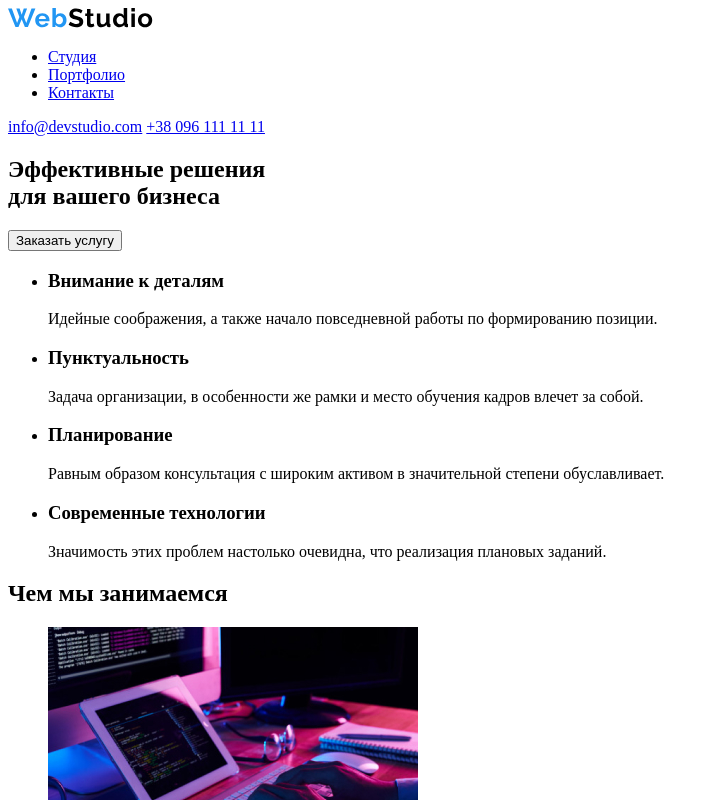
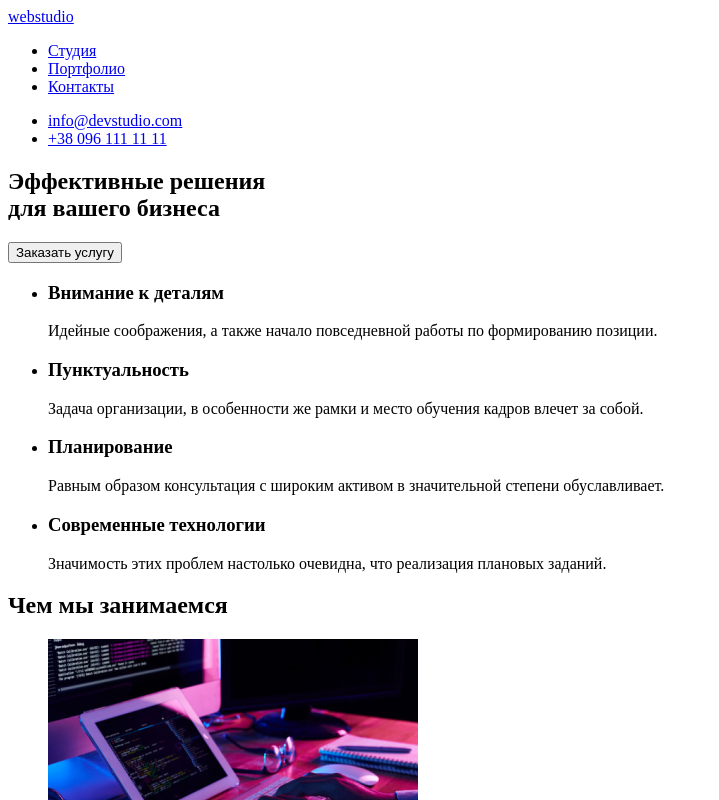
Before and after one commit to AndreiZudinN/goit-markup-group-project, a plain HTML site: page index.html in a window 1280 px wide. Shown: the top 800 px of the page, without its empty margins (0-719 px from the left). Drawn offline with Linux system fonts and the light colour scheme.

Commit message:
Исправление замечаний ментора.

```diff
--- a/index.html
+++ b/index.html
@@ -8,8 +8,7 @@
 </head>
 <body>
     <header>
-        <a href="#">
-            <img src="./images/logo-webstudio.svg" alt="logo">
+        <a href="#">webstudio
         </a>
         <nav>
             <ul>
@@ -19,8 +18,10 @@
             </ul>
         </nav>
         <div>
-            <a href="mail.to:info@devstudio.com">info@devstudio.com</a>
-            <a href="tel:+380961111111">+38 096 111 11 11</a>
+            <ul>
+            <li><a href="mail.to:info@devstudio.com">info@devstudio.com</a></li>
+            <li><a href="tel:+380961111111">+38 096 111 11 11</a></li>
+            </ul>
         </div>
     </header>
     <main>
@@ -49,6 +50,8 @@
                     <p>Значимость этих проблем настолько очевидна, что реализация плановых заданий.</p>
                 </li>
             </ul>
+        </section>
+        <section>
             <h2>Чем мы занимаемся</h2>
             <ul>
                 <li><img src="./images/work1.jpg"
@@ -86,8 +89,7 @@
         </section>
     </main>
     <footer>
-        <a href="#">
-            <img src="./images/logo-footer-webstudio.svg" alt="logo">
+        <a href="#">webstudio
         </a>
         <address>
             <p>г. Киев, пр-т Леси Украинки, 26</p>
```
